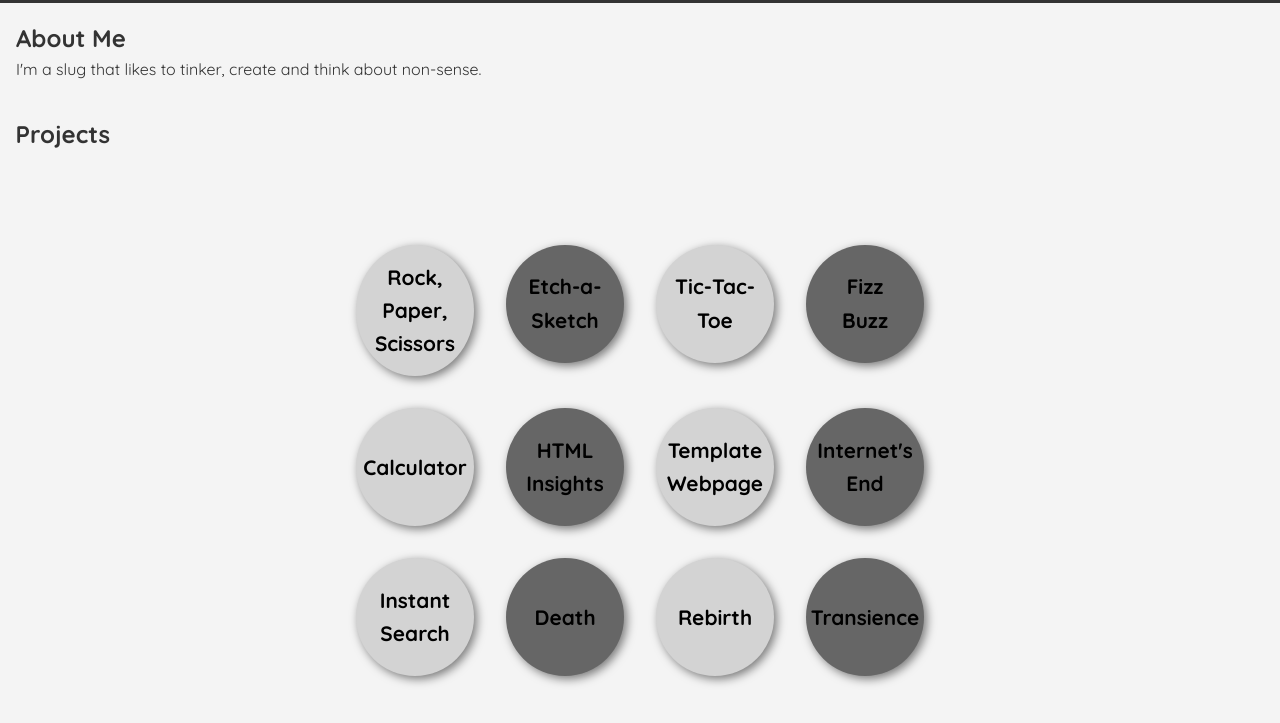
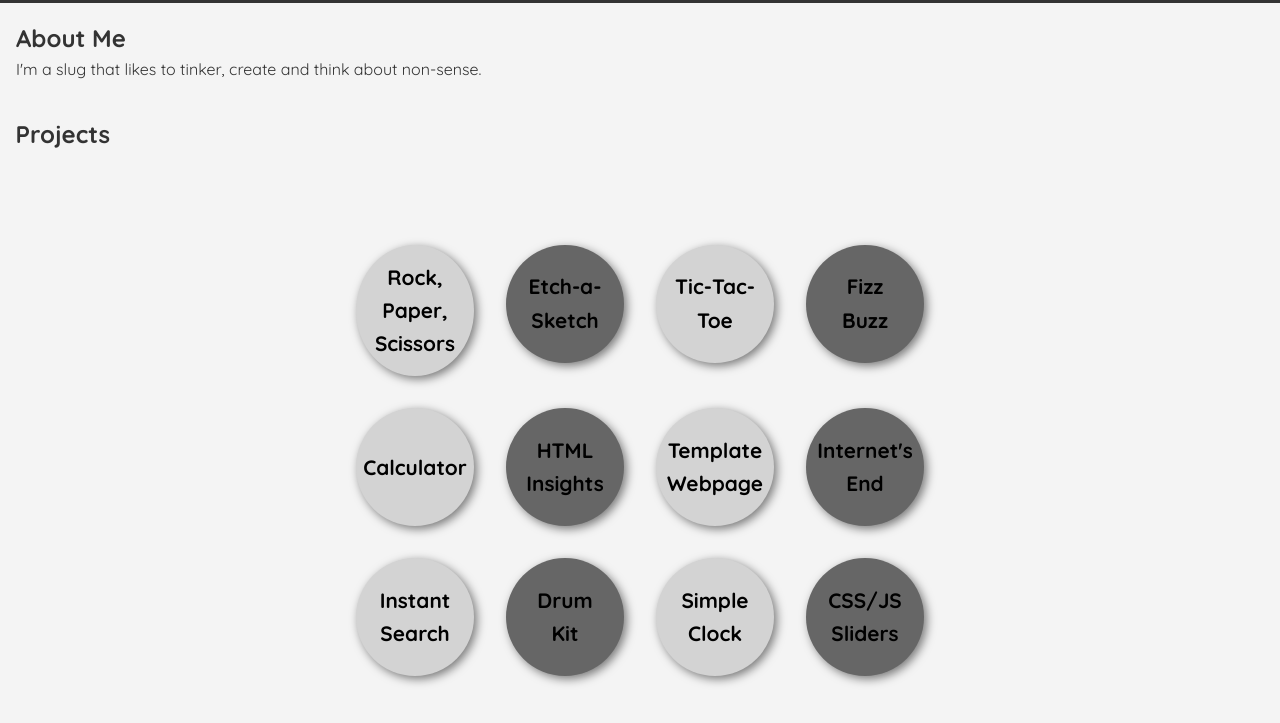
Before and after one commit to rafa-net/portfolio, a plain HTML site: page index.html in a window 1280 px wide. Shown: the part 77-800 px from the top of the page. Drawn offline with Linux system fonts and the light colour scheme; a web font is replaced by a local one.

Commit message:
Added remaining links

```diff
--- a/index.html
+++ b/index.html
@@ -40,10 +40,10 @@
         <div class="project"><a href="https://rafa-net.github.io/theBigHTML/"><h3>HTML Insights</h3></a></div>
         <div class="project"><a href="https://rafa-net.github.io/landing-page/"><h3>Template Webpage</h3></a></div>
         <div class="project"><a href="https://rafa-net.github.io/creative-dev-training/"><h3>Internet's End</h3></a></div>
-        <div class="project"><a href=""><h3>Instant Search</h3></a></div>
-        <div class="project"><a href=""><h3>Death</h3></a></div>
-        <div class="project"><a href=""><h3>Rebirth</h3></a></div>
-        <div class="project"><a href=""><h3>Transience</h3></a></div>
+        <div class="project"><a href="https://rafa-net.github.io/instant-search/"><h3>Instant Search</h3></a></div>
+        <div class="project"><a href="https://rafa-net.github.io/drum-kit/"><h3>Drum Kit</h3></a></div>
+        <div class="project"><a href="https://rafa-net.github.io/clock/"><h3>Simple Clock</h3></a></div>
+        <div class="project"><a href="https://rafa-net.github.io/css-js-sliders/"><h3>CSS/JS Sliders</h3></a></div>
       </div>
     </section>
 
```
